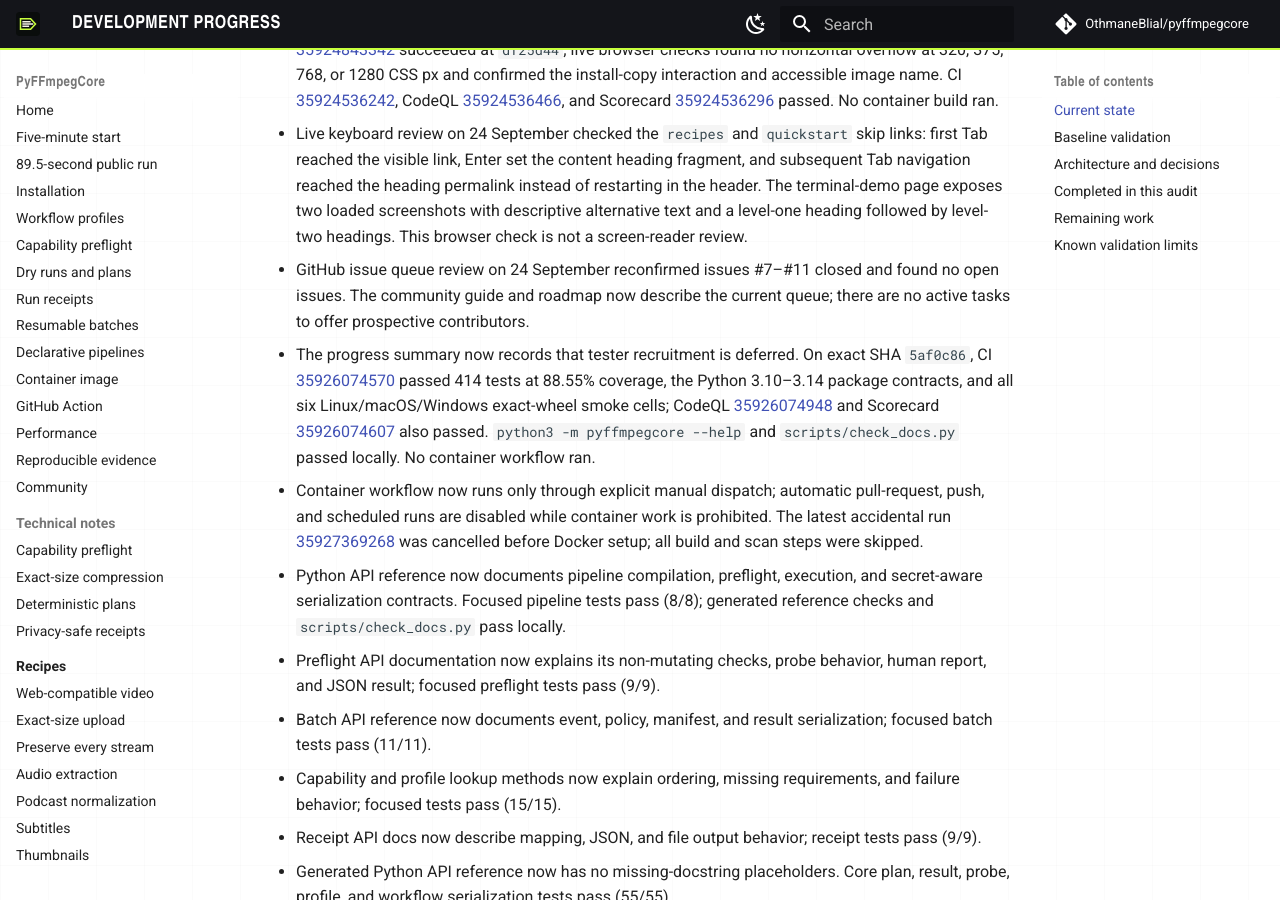
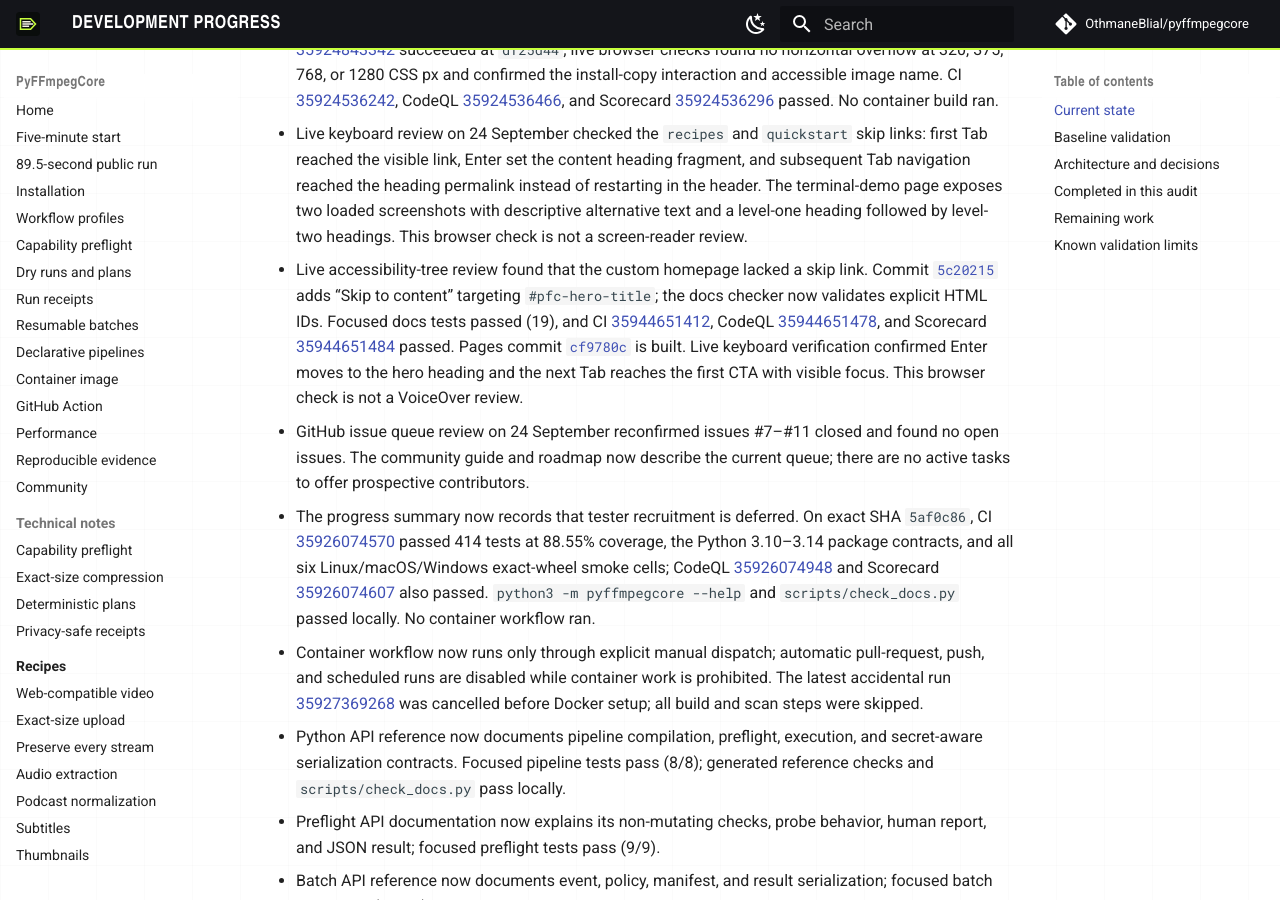
Before and after one commit to OthmaneBlial/pyffmpegcore, an MkDocs documentation site: the page built from docs/PROGRESS.md, in a window 1280 px wide and 900 px high, scrolled down 1537 px. Built offline with MkDocs 1.6.1 and Material for MkDocs 9.7.7, drawn with Linux system fonts in a browser that asks for light colours; comment, search, counter and statistics services are not loaded.

Commit message:
docs: record live homepage accessibility proof

```diff
--- a/docs/PROGRESS.md
+++ b/docs/PROGRESS.md
@@ -14,6 +14,7 @@ Updated: 2026-09-24
 - An earlier `python-distributions` artifact from run `35932117971` was 405,463 bytes. Its wheel was 94,684 bytes (SHA-256 `729b408acd6be7aa850dc7b375893cc47f7cf469978e6f8e164c679472b21310`); its sdist was 311,490 bytes (SHA-256 `dbd38ebfb8b8fe47492c4ca700f9d9ce3d0a6b981400e6786acdf3cc2644e7a0`). Both metadata versions matched source, and sdist contained README and license. CI exercised that wheel on all six OS/Python cells. It remains unpublished and unattested.
 - Homepage proof now uses the real public `0.2.2` terminal capture instead of an illustrative console (`7fd84fe`), and its linked image exposes descriptive alt text (`7a92630`). Pages deployment [35924843342](https://github.com/OthmaneBlial/OthmaneBlial.github.io/actions/runs/35924843342) succeeded at `df25d44`; live browser checks found no horizontal overflow at 320, 375, 768, or 1280 CSS px and confirmed the install-copy interaction and accessible image name. CI [35924536242](https://github.com/OthmaneBlial/pyffmpegcore/actions/runs/35924536242), CodeQL [35924536466](https://github.com/OthmaneBlial/pyffmpegcore/actions/runs/35924536466), and Scorecard [35924536296](https://github.com/OthmaneBlial/pyffmpegcore/actions/runs/35924536296) passed. No container build ran.
 - Live keyboard review on 24 September checked the `recipes` and `quickstart` skip links: first Tab reached the visible link, Enter set the content heading fragment, and subsequent Tab navigation reached the heading permalink instead of restarting in the header. The terminal-demo page exposes two loaded screenshots with descriptive alternative text and a level-one heading followed by level-two headings. This browser check is not a screen-reader review.
+- Live accessibility-tree review found that the custom homepage lacked a skip link. Commit [`5c20215`](https://github.com/OthmaneBlial/pyffmpegcore/commit/5c20215334037935279e12dad5d85a087194b596) adds “Skip to content” targeting `#pfc-hero-title`; the docs checker now validates explicit HTML IDs. Focused docs tests passed (19), and CI [35944651412](https://github.com/OthmaneBlial/pyffmpegcore/actions/runs/35944651412), CodeQL [35944651478](https://github.com/OthmaneBlial/pyffmpegcore/actions/runs/35944651478), and Scorecard [35944651484](https://github.com/OthmaneBlial/pyffmpegcore/actions/runs/35944651484) passed. Pages commit [`cf9780c`](https://github.com/OthmaneBlial/OthmaneBlial.github.io/commit/cf9780c66fdfcf564dfa575d548b28ed51768f24) is built. Live keyboard verification confirmed Enter moves to the hero heading and the next Tab reaches the first CTA with visible focus. This browser check is not a VoiceOver review.
 - GitHub issue queue review on 24 September reconfirmed issues #7–#11 closed and found no open issues. The community guide and roadmap now describe the current queue; there are no active tasks to offer prospective contributors.
 - The progress summary now records that tester recruitment is deferred. On exact SHA `5af0c86`, CI [35926074570](https://github.com/OthmaneBlial/pyffmpegcore/actions/runs/35926074570) passed 414 tests at 88.55% coverage, the Python 3.10–3.14 package contracts, and all six Linux/macOS/Windows exact-wheel smoke cells; CodeQL [35926074948](https://github.com/OthmaneBlial/pyffmpegcore/actions/runs/35926074948) and Scorecard [35926074607](https://github.com/OthmaneBlial/pyffmpegcore/actions/runs/35926074607) also passed. `python3 -m pyffmpegcore --help` and `scripts/check_docs.py` passed locally. No container workflow ran.
 - Container workflow now runs only through explicit manual dispatch; automatic pull-request, push, and scheduled runs are disabled while container work is prohibited. The latest accidental run [35927369268](https://github.com/OthmaneBlial/pyffmpegcore/actions/runs/35927369268) was cancelled before Docker setup; all build and scan steps were skipped.
```
Also changed, not shown: ROADMAP.md (+10 -0 lines).
